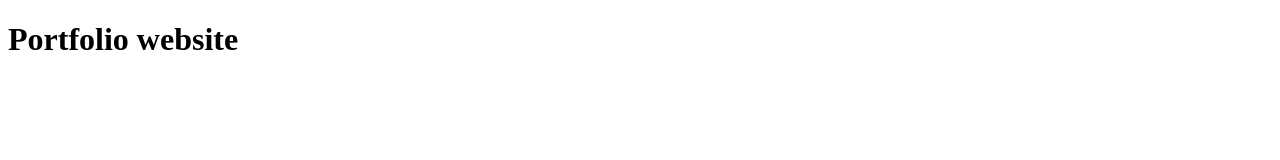
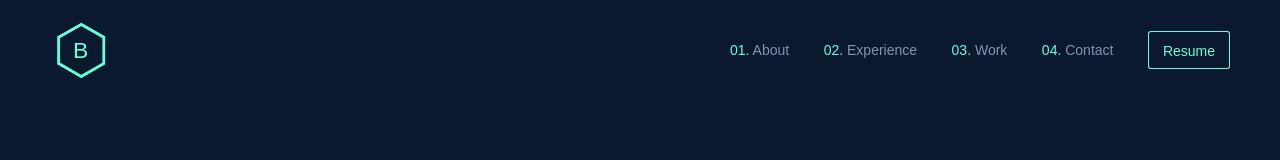
Before and after one commit to nguyenquanghuy1999/Portfolio-Website, a plain HTML site: page index.html in a window 1280 px wide. Drawn offline with Linux system fonts and the light colour scheme.

Commit message:
feat(ui): add header

```diff
--- a/index.html
+++ b/index.html
@@ -5,10 +5,62 @@
     <meta charset="UTF-8">
     <meta name="viewport" content="width=device-width, initial-scale=1.0">
     <title>Document</title>
+    <link rel="stylesheet" href="style.css">
+    <link rel="stylesheet"
+        href="https://cdn.jsdelivr.net/npm/@fortawesome/fontawesome-free@6.6.0/css/fontawesome.min.css">
 </head>
 
 <body>
-    <h1>Portfolio website</h1>
+    <header>
+        <div id="logo">
+            <svg class="hexagon" width="75" height="75" viewBox="0 0 360 280" xmlns="http://www.w3.org/2000/svg">
+                <polygon points="150,15 258,77 258,202 150,265 42,202 42,77"
+                    style="fill:#64FFDA;stroke:#64FFDA;stroke-width:13" />
+            </svg>
+            <svg class="hexagon is-hover" width="75" height="75" viewBox="0 0 360 280"
+                xmlns="http://www.w3.org/2000/svg">
+                <polygon points="150,15 258,77 258,202 150,265 42,202 42,77"
+                    style="fill:#0A192F;stroke:#64FFDA;stroke-width:13" />
+                <text x="110" y="175" fill="#64FFDA" font-size="110">B</text>
+            </svg>
+        </div>
+
+        <ul class="nav-list">
+            <li class="nav-item">
+                <a href="" class="nav-item-link">
+                    <span class="nav-item-stt">01.</span>
+                    About
+                </a>
+            </li>
+            <li class="nav-item">
+                <a href="" class="nav-item-link">
+                    <span class="nav-item-stt">02.</span>
+                    Experience
+                </a>
+            </li>
+            <li class="nav-item">
+                <a href="" class="nav-item-link">
+                    <span class="nav-item-stt">03.</span>
+                    Work
+                </a>
+            </li>
+            <li class="nav-item">
+                <a href="" class="nav-item-link">
+                    <span class="nav-item-stt">04.</span>
+                    Contact
+                </a>
+            </li>
+            <li class="nav-item">
+                <div class="resume-wrapper">
+                    <div class="resume-container-1"></div>
+                    <a href="/assets/resume.pdf" target="_blank" class="resume-container-2">Resume</a>
+                </div>
+            </li>
+        </ul>
+    </header>
+
+    <script src="main.js"></script>
+
 </body>
 
 </html>
--- a/style.css
+++ b/style.css
@@ -0,0 +1,121 @@
+/* base css */
+:root {
+  --primary-color: #64FFDA;
+  --text-color: #8892B0;
+  --title-color: #CCD6F6;
+  --background-color: #0A192F;
+}
+
+* {
+  margin: 0;
+  padding: 0;
+  box-sizing: border-box;
+
+}
+
+html {
+  font-family: sans-serif;
+
+}
+
+body {
+  background-color: var(--background-color);
+}
+
+a {
+  text-decoration: none;
+}
+
+/* -------- */
+
+header {
+  display: flex;
+  justify-content: space-between;
+  align-items: center;
+  padding: 0 50px;
+  width: 100%;
+  height: 100px;
+
+}
+
+
+#logo {
+  width: 75px;
+  height: 75px;
+  position: relative;
+
+}
+
+.hexagon {
+  position: absolute;
+
+}
+
+.hexagon.is-hover {
+  transition: all 0.2s ease-out;
+}
+
+.hexagon.is-hover:hover {
+  transform: translate(-4px, -2px);
+  transition: all ease-in 0.2s;
+}
+
+
+.nav-list {
+  list-style: none;
+  display: flex;
+  justify-content: space-between;
+  align-items: center;
+  width: 500px;
+}
+
+.nav-item {
+  font-size: 14px;
+
+
+}
+
+.nav-item-link {
+  color: var(--text-color);
+  transition: all ease-in 0.2s;
+}
+
+.nav-item-link:hover {
+  color: var(--primary-color);
+
+}
+
+.nav-item-stt {
+  color: var(--primary-color);
+}
+
+.resume-wrapper {
+  position: relative;
+
+}
+
+.resume-container-1 {
+  width: 82px;
+  height: 38px;
+  background-color: var(--primary-color);
+  border-radius: 3px;
+}
+
+.resume-container-2 {
+  position: absolute;
+  top: 0;
+  width: 82px;
+  height: 38px;
+  background-color: var(--background-color);
+  border-radius: 3px;
+  border: 1px solid var(--primary-color);
+  color: var(--primary-color);
+  text-align: center;
+  line-height: 38px;
+  transition: all 0.2s ease-out;
+}
+
+.resume-container-2:hover {
+  transform: translate(-4px, -2px);
+  transition: all ease-in 0.2s;
+}
```
Also changed, not shown: 1 other file.
